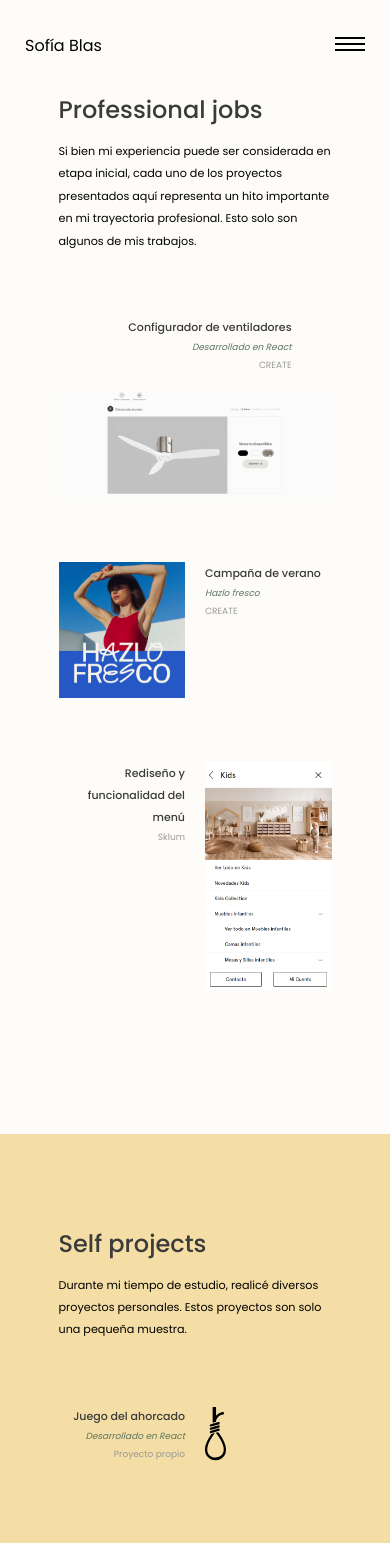
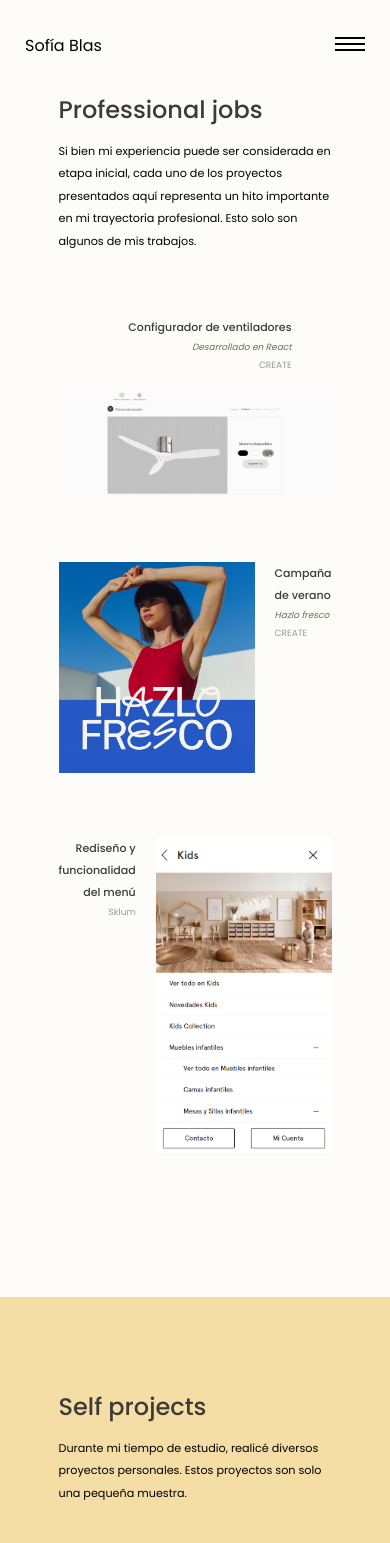
Before and after one commit to SofiaBManzano/sofia-portfolio, a React (Create React App) app: page /works in a window 390 px wide. Shown: the top 1543 px of the page. Built offline with nearby package versions, Linux system fonts and the light colour scheme.

Commit message:
wip menu router

```diff
--- a/src/Components/Menu/MenuDesktop.js
+++ b/src/Components/Menu/MenuDesktop.js
@@ -2,10 +2,6 @@
 
 import { NavLink } from "react-router-dom";
 import React from "react";
-// import Home from "../../Layouts/Home";
-// import About from "../../Layouts/About";
-// import Past from "../../Layouts/Past";
-// import Works from "../../Layouts/Works";
 
 const MenuDesktop = () => {
   return (
@@ -28,13 +24,12 @@ const MenuDesktop = () => {
           <NavLink to="/about">About</NavLink>
         </li>{" "}
         <li className="c-menu__item">
-          <NavLink to="/">Contacto</NavLink>
+          <NavLink to="/#contact">Contacto</NavLink>
         </li>
         <li className="c-menu__item">
           <NavLink to="/works">Trabajos</NavLink>
         </li>{" "}
       </ul>
-
     </nav>
   );
 };
--- a/src/Components/Menu/MenuMobile.js
+++ b/src/Components/Menu/MenuMobile.js
@@ -19,7 +19,7 @@ const MenuMobile = () => {
       <section className="c-menu__header">
         {" "}
         <h2>
-          <NavLink className="c-menu__header-title" to="/">
+          <NavLink className="c-menu__header-title" to="/" onClick={toggleMenu}>
             Sofía Blas
           </NavLink>
         </h2>
@@ -39,18 +39,12 @@ const MenuMobile = () => {
           <NavLink to="/about">About</NavLink>
         </li>{" "}
         <li className="c-menu__item" onClick={toggleMenu}>
-          <NavLink to="/">Contacto</NavLink>
+          <NavLink to="#contact">Contacto</NavLink>
         </li>
         <li className="c-menu__item" onClick={toggleMenu}>
           <NavLink to="/past">Mi otro lado</NavLink>
         </li>
       </ul>
-      {/* <Routes>
-        <Route path="/" element={<Home />} />
-        <Route path="/about" element={<About />} />
-        <Route path="/past" element={<Past />} />
-        <Route path="/works" element={<Works />} />
-      </Routes> */}
     </nav>
   );
 };
--- a/src/Layouts/Home.js
+++ b/src/Layouts/Home.js
@@ -12,6 +12,8 @@ import imgLighthouse from "../images/lighthouse.png";
 
 const Home = () => {
   const mainSectionRef = useRef(null);
+
+
   const handleArrowClick = () => {
     mainSectionRef.current.scrollIntoView({ behavior: "smooth" });
   };
@@ -160,6 +162,7 @@ const Home = () => {
             />
           </div>
         </article>
+        <section id="contact">
         <div className="c-main__text">
           <a
             className="c-home-footer__talk"
@@ -167,7 +170,7 @@ const Home = () => {
           >
             ¿Hablamos?
           </a>
-        </div>
+        </div></section>
 
         <article className="c-main__block-img-x c-home-footer__rrss">
           <a
--- a/src/styles/Menu.scss
+++ b/src/styles/Menu.scss
@@ -4,9 +4,14 @@
   width: 100%;
   top: 0;
   left: 0;
-  height: 200px;
+  visibility: hidden;
+  // height: 200px;
 
   z-index: 1050;
+  &.is-open &__header {
+    position: absolute;
+    z-index: 9;
+  }
   @include desktop {
     height: 100vh;
 
@@ -17,7 +22,6 @@
   }
   &__header {
     display: flex;
-    position: fixed;
     width: 100%;
     justify-content: space-between;
     align-items: center;
@@ -26,8 +30,10 @@
     padding-right: clamp(25px, 1vw, 1rem);
     padding-top: 30px;
 
-    // z-index: 1000;
+    visibility: initial;
+
     @include desktop {
+      position: absolute;
       justify-content: center;
       display: inline-block;
       left: 50%;
@@ -94,12 +100,9 @@
     padding-bottom: clamp(214px, 1vw, 1rem);
     padding-top: clamp(120px, 1vw, 1rem);
     padding-left: clamp(25px, 1vw, 1rem);
-
-    margin: 0;
-    list-style-type: none;
     height: 100vh;
     background-color: #fefcf9;
-
+    visibility: initial;
     transform: translateX(100%);
     transition: 0.2s all ease-in-out;
     @include desktop {
--- a/src/styles/Works.scss
+++ b/src/styles/Works.scss
@@ -20,10 +20,11 @@
   }
 
   &__row {
-    display: grid;
+    display: flex;
     gap: 1.25em;
     grid-template-columns: 1fr 1fr;
     justify-items: stretch;
+    align-items: flex-start;
     @include tablet {
       display: flex;
       align-items: center;
@@ -48,20 +49,26 @@
     }
 
     &__icon {
+      position: relative;
+      width: 20%;
+      // max-width: 60px;
+      max-width: clamp(30px, 10vw, 100px);
+      margin-top: calc(1rem - 0.875em);
+      margin-bottom: 1rem;
+      aspect-ratio: 39/39;
       @include tablet {
         max-width: 53px;
         order: -1;
       }
       &-hangman {
         aspect-ratio: 20/52;
-        max-width: fit-content;
+        max-width: 24px;
+        // max-width: fit-content;
       }
-      position: relative;
-      width: 100%;
-      // max-width: clamp(30px, 10vw, 100px);
-      margin-top: calc(1rem - 0.875em);
-      margin-bottom: 1rem;
-      aspect-ratio: 39/39;
+
+      & .u-bg-image {
+        object-fit: contain;
+      }
     }
   }
 
```
Lines whose indentation alone changed are shown as unchanged.
